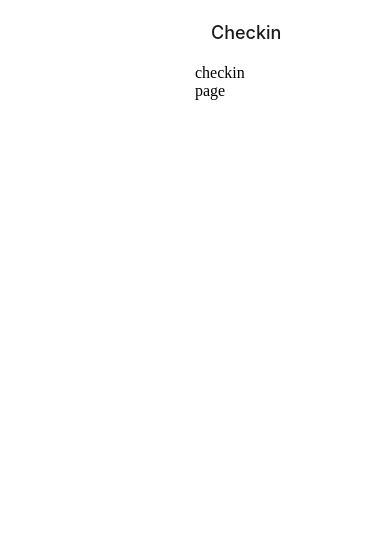
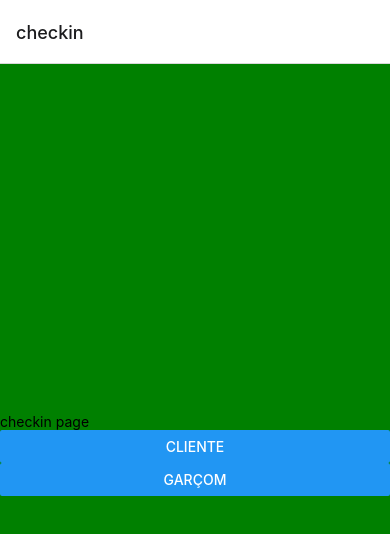
Before and after one commit to santosfk/comanda, a React Native app: screen / in a window 390 px wide. Shown: the top 534 px of the page. Built offline with nearby package versions, Linux system fonts and the light colour scheme.

Commit message:
feat: creating navigation between checkin, waiter and customer pages

```diff
--- a/App.tsx
+++ b/App.tsx
@@ -4,12 +4,7 @@ import { StyleSheet, Text, View } from "react-native";
 import { InitialRoutes } from "./src/Routes";
 
 export default function App() {
-  return (
-    <View style={styles.container}>
-      <InitialRoutes />
-      <StatusBar style="auto" />
-    </View>
-  );
+  return <InitialRoutes />;
 }
 
 const styles = StyleSheet.create({
--- a/src/Routes/stack.routes.tsx
+++ b/src/Routes/stack.routes.tsx
@@ -8,9 +8,9 @@ const { Screen, Navigator } = createNativeStackNavigator();
 export const CheckinRoutes = () => {
   return (
     <Navigator>
-      <Screen name="Checkin" component={Checkin} />
+      <Screen name="checkin" component={Checkin} />
       <Screen name="client" component={ClientScreen} />
-      <Screen name="Waiter" component={WaiterScreen} />
+      <Screen name="waiter" component={WaiterScreen} />
     </Navigator>
   );
 };
--- a/src/Screens/Checkin/Checkin.tsx
+++ b/src/Screens/Checkin/Checkin.tsx
@@ -1,6 +1,21 @@
 import React from "react";
-import { View } from "react-native";
-
+import { View, Text, Button } from "react-native";
+import { useNavigation } from "@react-navigation/native";
 export const Checkin = () => {
-  return <View>checkin page</View>;
+  const navigation = useNavigation();
+  const goToClientScreen = () => {
+    navigation.navigate("client");
+  };
+  const goToWaiterScreen = () => {
+    navigation.navigate("waiter");
+  };
+  return (
+    <View
+      style={{ flex: 1, backgroundColor: "green", justifyContent: "center" }}
+    >
+      <Text>checkin page</Text>
+      <Button title="cliente" onPress={goToClientScreen} />
+      <Button title="garçom" onPress={goToWaiterScreen} />
+    </View>
+  );
 };
--- a/src/Screens/ClientScreen/ClientScreen.tsx
+++ b/src/Screens/ClientScreen/ClientScreen.tsx
@@ -1,6 +1,10 @@
 import React from "react";
-import { View } from "react-native";
+import { View, Text } from "react-native";
 
 export const ClientScreen = () => {
-  return <View>ClientScreen</View>;
+  return (
+    <View>
+      <Text>client page</Text>
+    </View>
+  );
 };
--- a/src/Screens/WaiterScreen/WaiterScreen.tsx
+++ b/src/Screens/WaiterScreen/WaiterScreen.tsx
@@ -1,6 +1,10 @@
 import React from "react";
-import { View } from "react-native";
+import { View, Text } from "react-native";
 
 export const WaiterScreen = () => {
-  return <View>WaiterScreen</View>;
+  return (
+    <View>
+      <Text>waiter page</Text>
+    </View>
+  );
 };
```
